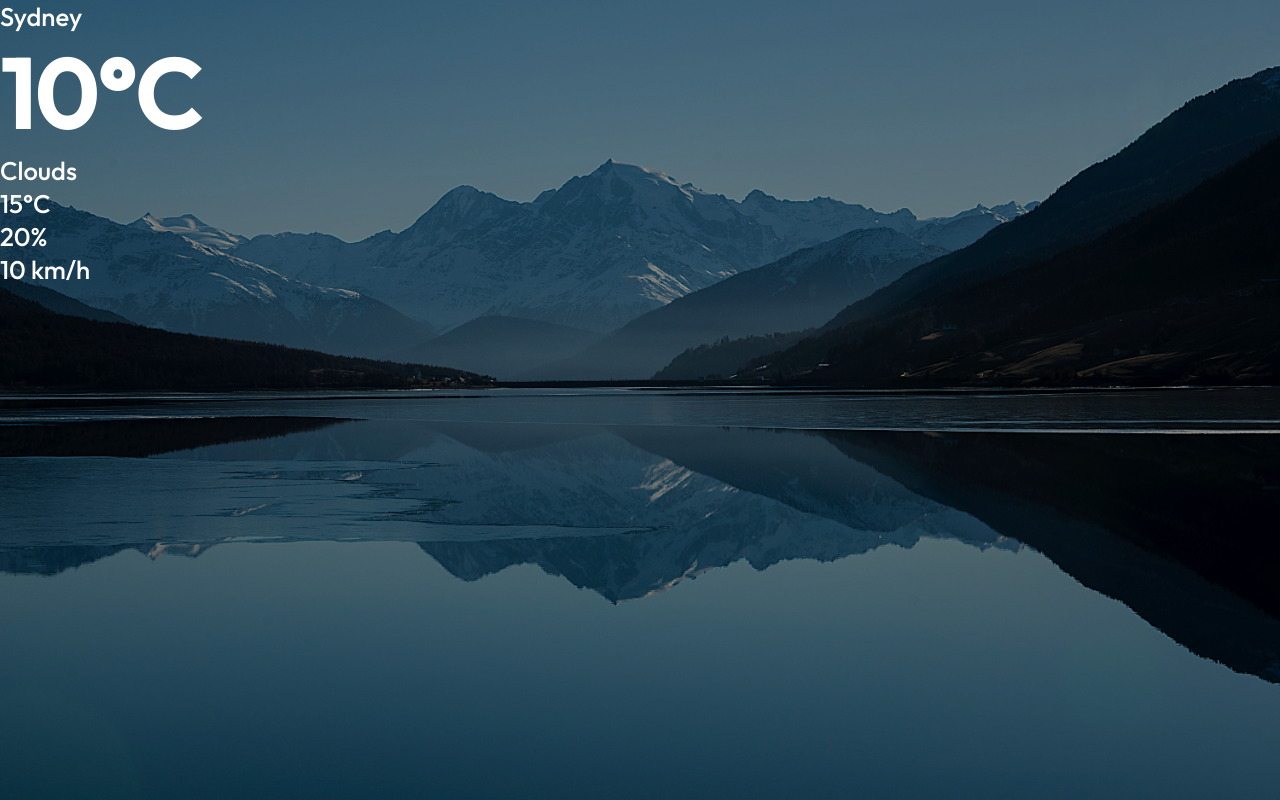
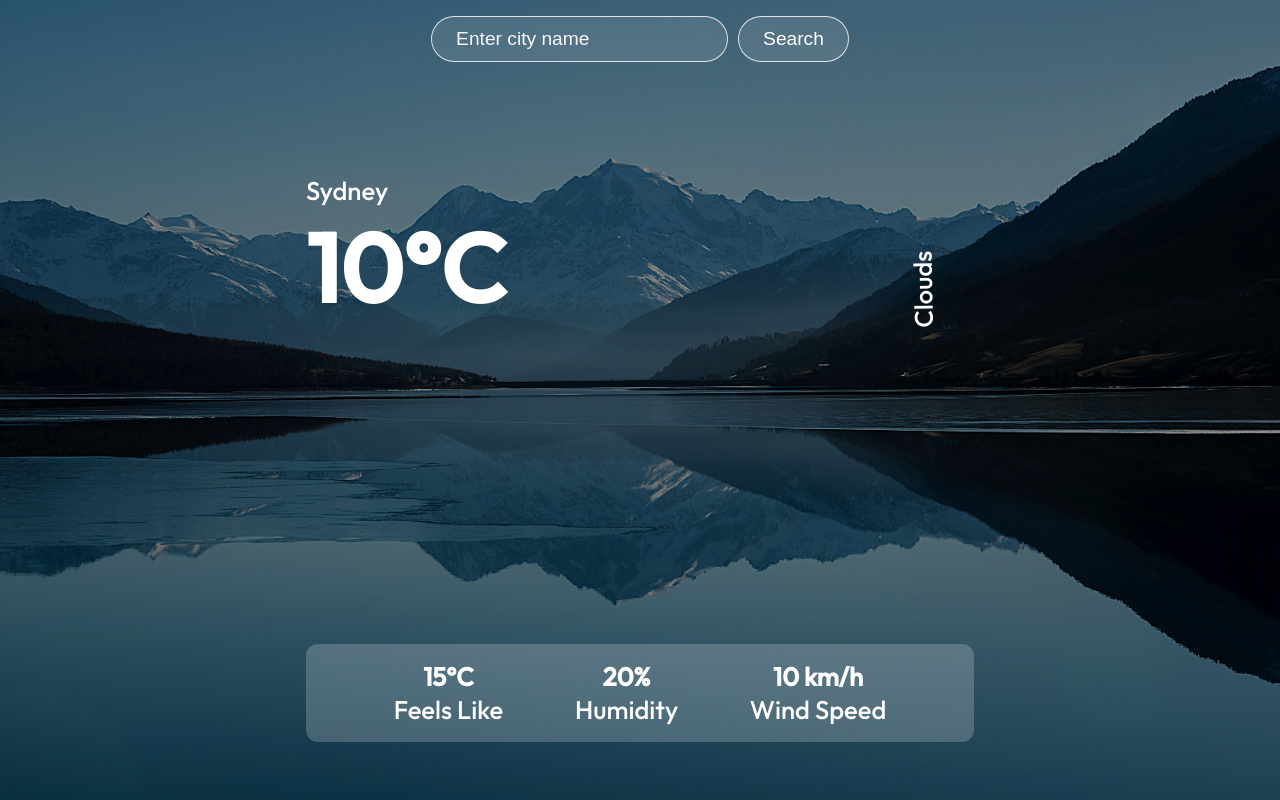
Before and after one commit to RaymondPham92/RaymondPham92.github.io, a React (Create React App) app in the folder weather_website/: page / in a window 1280 px wide. Built offline with nearby package versions, Linux system fonts and the light colour scheme.

Commit message:
progress

```diff
--- a/weather_website/src/App.js
+++ b/weather_website/src/App.js
@@ -4,17 +4,54 @@ import axios from 'axios'
 
 function App() {
   const API_key = 'dbafa9aab1ad78fe793475dee0990fd1'
-  const city_name ='Sydney'
+
+  const [data, setData] = useState({})
+  const [cityName, setCityName] = useState("")
+  const [weatherData, setWeatherData] = useState({})
+
+  var lat = 0
+  var lon = 0
 
   // get latitude and longitude from city name
-  const geocoding_url = `http://api.openweathermap.org/geo/1.0/direct?q=${city_name}&limit=5&appid=${API_key}`
+  const geocoding_url = `http://api.openweathermap.org/geo/1.0/direct?q=${cityName}&limit=5&appid=${API_key}`
 
+  const searchLocation = (event) =>{
+    if (cityName === '') {
+      return
+    }
+    axios.get(geocoding_url).then((response) => {
+      setData(response.data[0])
+      lat = data.lat
+      lon = data.lon
+      console.log(data)
+      const weather_url = `https://api.openweathermap.org/data/2.5/weather?lat=${lat}&lon=${lon}&appid=${API_key}`
+      axios.get(weather_url).then((response) => {
+        setWeatherData(response.data)
+        console.log(weatherData)
+        setCityName('')
+      })
 
-  const weather_url = `https://api.openweathermap.org/data/2.5/weather?lat={lat}&lon={lon}&appid=${API_key}`
-
+    })
+  }
 
   return (
     <div className="App">
+      <div className='search'>
+        <input
+          id='search'
+          value={cityName}
+          onChange={event => setCityName(event.target.value)}
+          placeholder='Enter city name'
+          type='text'
+        >
+        </input>
+        <button
+          onClick={searchLocation}
+        >
+          Search
+        </button>
+      </div>
+
       <div className='container'>
         <div className='top'>
           <div className='location'>
@@ -30,13 +67,16 @@ function App() {
 
         <div className='bot'>
           <div className='feels_like'>
-            <p>15°C</p>
+            <p className='bold'>15°C</p>
+            <p>Feels Like</p>
           </div>
           <div className='humidity'>
-            <p>20%</p>
+            <p className='bold'>20%</p>
+            <p>Humidity</p>
           </div>
           <div className='wind'>
-            <p>10 km/h</p>
+            <p className='bold'>10 km/h</p>
+            <p>Wind Speed</p>
           </div>
         </div>
       </div>
--- a/weather_website/src/index.css
+++ b/weather_website/src/index.css
@@ -42,3 +42,70 @@ h1 {
   left: 0;
   z-index: -1;
 }
+
+.container {
+  max-width: 700px;
+  height: 600px;
+  margin: auto;
+  padding: 0 1rem;
+  position: relative;
+  top: 10%;
+  display: flex;
+  flex-direction: column;
+  justify-content: space-between;
+}
+
+.top {
+  width: 100%;
+  margin: 1rem auto;
+}
+
+.desc {
+  position: relative;
+  right: -90%;
+  transform-origin: 0 0;
+  transform: rotate(269deg);
+}
+
+.bot {
+  display: flex;
+  justify-content: space-evenly;
+  width: 100%;
+  margin: 1rem auto;
+  padding: 1rem;
+  border-radius: 12px;
+  background-color: rgba(255,255,255,0.2);
+}
+
+.bold {
+  font-weight: 700;
+  text-align: center;
+}
+
+.search {
+  text-align: center;
+  padding: 1rem;
+}
+
+input {
+  padding: 0.7rem 1.5rem;
+  font-size: 1.2rem;
+  border-radius: 25px;
+  border: 1px solid rgba(255, 255, 255, 0.8);
+  background: rgba(255,255,255,0.1);
+  color: #fff;
+}
+
+::placeholder {
+  color: #f8f8f8;
+}
+
+button {
+  padding: 0.7rem 1.5rem;
+  font-size: 1.2rem;
+  border-radius: 25px;
+  border: 1px solid rgba(255, 255, 255, 0.8);
+  background: rgba(255,255,255,0.1);
+  color: #fff;
+  margin-left: 10px;
+}
```
